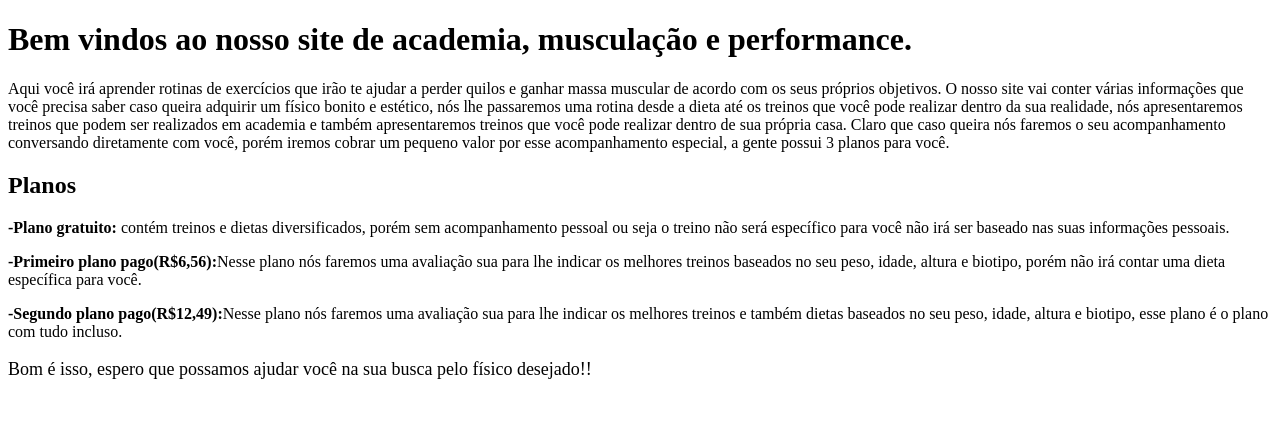
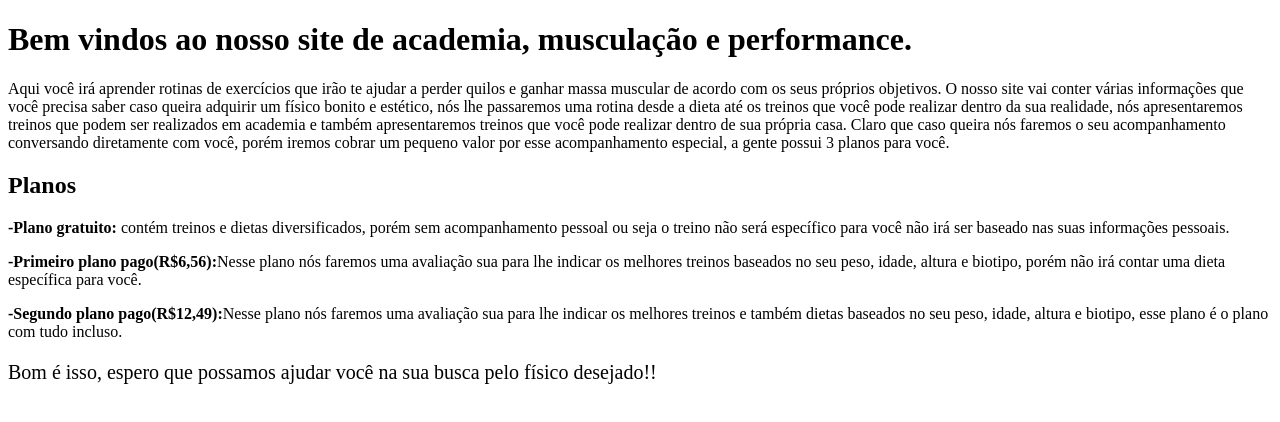
Before and after one commit to otaviocorreiaa/OtavioTiagoAcademia, a plain HTML site: page index.html in a window 1280 px wide. Drawn offline with Linux system fonts and the light colour scheme.

Commit message:
fontsize2

```diff
--- a/index.html
+++ b/index.html
@@ -17,6 +17,6 @@
     <p><strong>-Primeiro plano pago(R$6,56):</strong>Nesse plano nós faremos uma avaliação sua para lhe indicar os melhores treinos baseados no seu peso, idade, altura e biotipo, porém não irá contar uma dieta específica para você.</p>
     <p><strong>-Segundo plano pago(R$12,49):</strong>Nesse plano nós faremos uma avaliação sua para lhe indicar os melhores treinos e também dietas baseados no seu peso, idade, altura e biotipo, esse plano é o plano com tudo incluso.</p>
 
-    <p style="font-size: 18px;">Bom é isso, espero que possamos ajudar você na sua busca pelo físico desejado!!</p>
+    <p style="font-size: 20px;">Bom é isso, espero que possamos ajudar você na sua busca pelo físico desejado!!</p>
   </body>
 </html>
```
